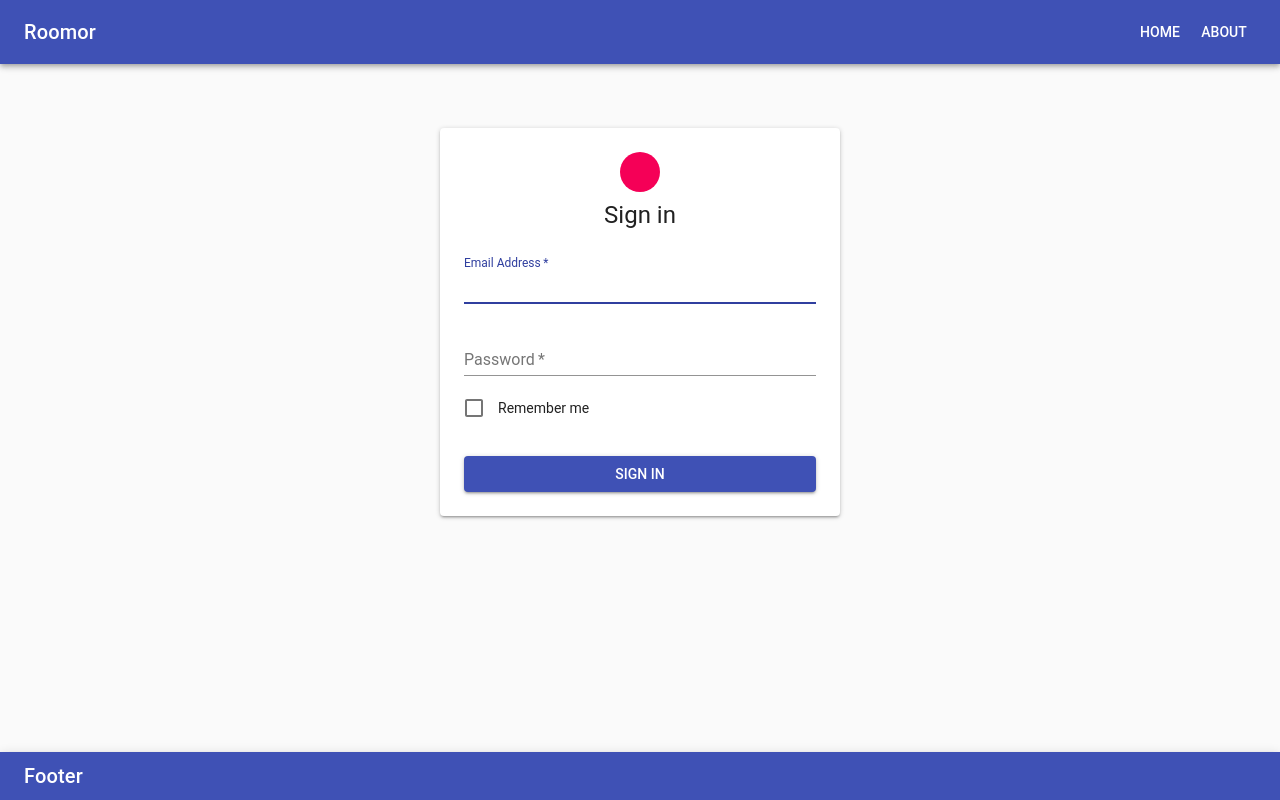
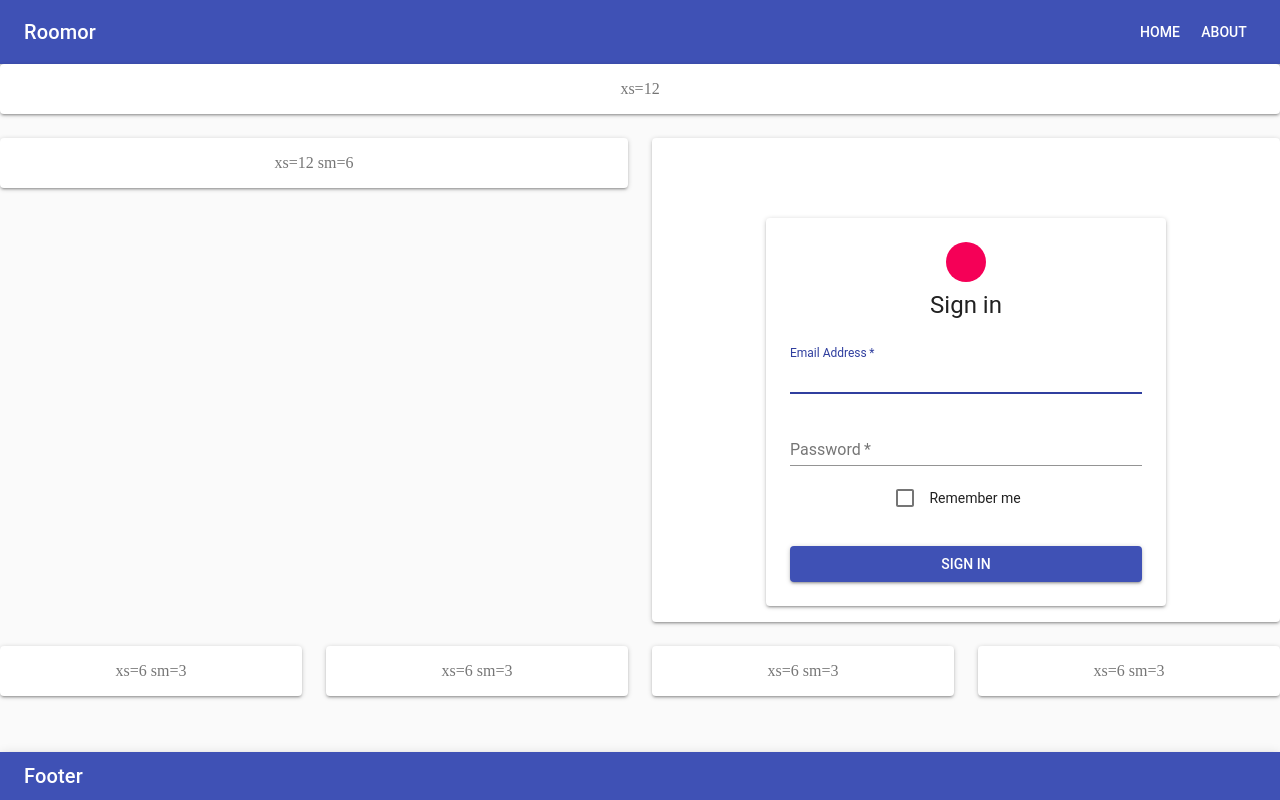
Before and after one commit to FreeCodeCampNorthridge/Roomor, a React app in the folder client/: page / in a window 1280 px wide. Built offline with nearby package versions, Linux system fonts and the light colour scheme.

Commit message:
add index page

```diff
--- a/client/src/pages/Index.js
+++ b/client/src/pages/Index.js
@@ -1,12 +1,58 @@
+import Login from '../components/Login';
+import Register from '../components/Register';
 import React from 'react';
-import Login from '../components/Login';
-// import Register from '../components/Register';
+import PropTypes from 'prop-types';
+import { withStyles } from '@material-ui/core/styles';
+import Paper from '@material-ui/core/Paper';
+import Grid from '@material-ui/core/Grid';
 
-export default function Landing() {
+const styles = theme => ({
+  root: {
+    flexGrow: 1
+  },
+  paper: {
+    padding: theme.spacing.unit * 2,
+    textAlign: 'center',
+    color: theme.palette.text.secondary
+  }
+});
+
+function Landing(props) {
+  const { classes } = props;
   return (
-    <div>
-      <Login />
-      {/* <Register /> */}
+    <div className={classes.root}>
+      <Grid container spacing={24}>
+        <Grid item xs={12}>
+          <Paper className={classes.paper}>xs=12</Paper>
+        </Grid>
+        <Grid item xs={12} sm={6}>
+          <Paper className={classes.paper}>xs=12 sm=6</Paper>
+        </Grid>
+        <Grid item xs={12} sm={6}>
+          <Paper className={classes.paper}>
+            <Login />
+            {/* <Register /> */}
+          </Paper>
+        </Grid>
+        <Grid item xs={6} sm={3}>
+          <Paper className={classes.paper}>xs=6 sm=3</Paper>
+        </Grid>
+        <Grid item xs={6} sm={3}>
+          <Paper className={classes.paper}>xs=6 sm=3</Paper>
+        </Grid>
+        <Grid item xs={6} sm={3}>
+          <Paper className={classes.paper}>xs=6 sm=3</Paper>
+        </Grid>
+        <Grid item xs={6} sm={3}>
+          <Paper className={classes.paper}>xs=6 sm=3</Paper>
+        </Grid>
+      </Grid>
     </div>
   );
 }
+
+Landing.propTypes = {
+  classes: PropTypes.object.isRequired
+};
+
+export default withStyles(styles)(Landing);
```
